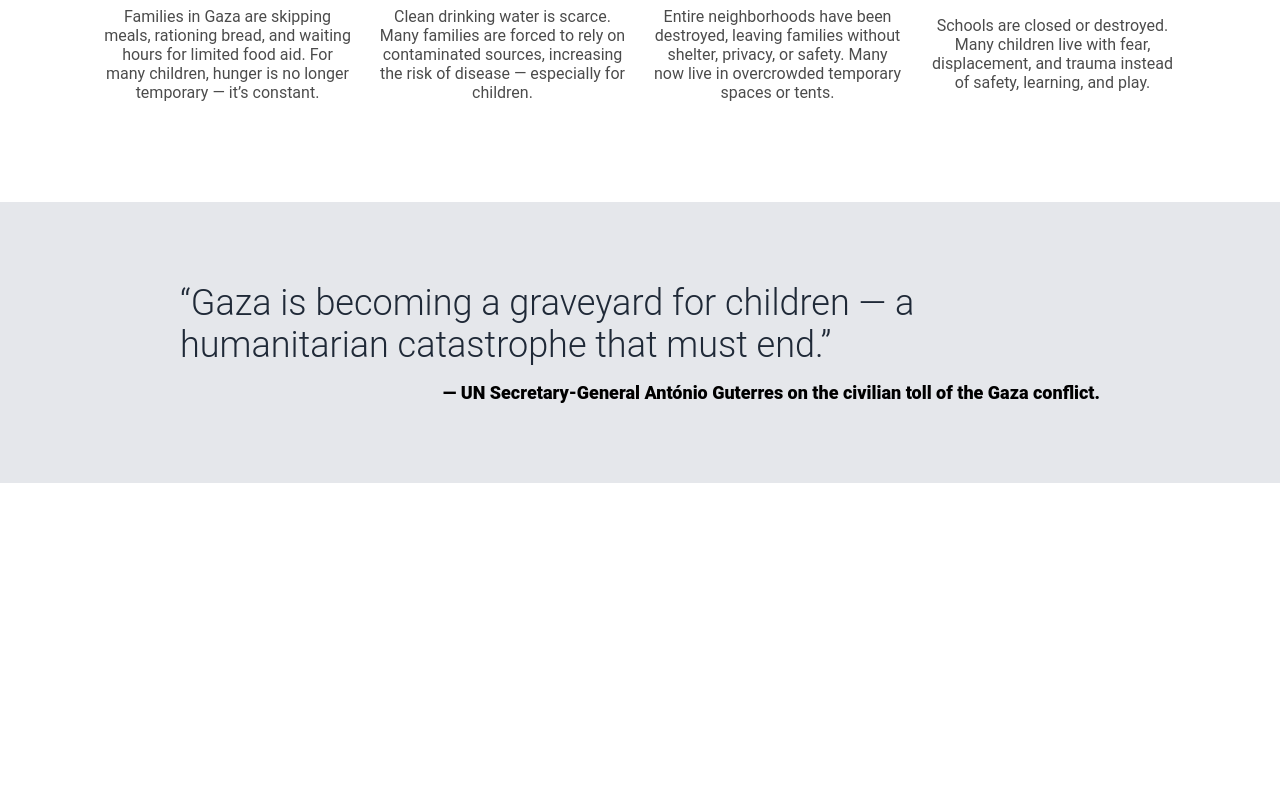
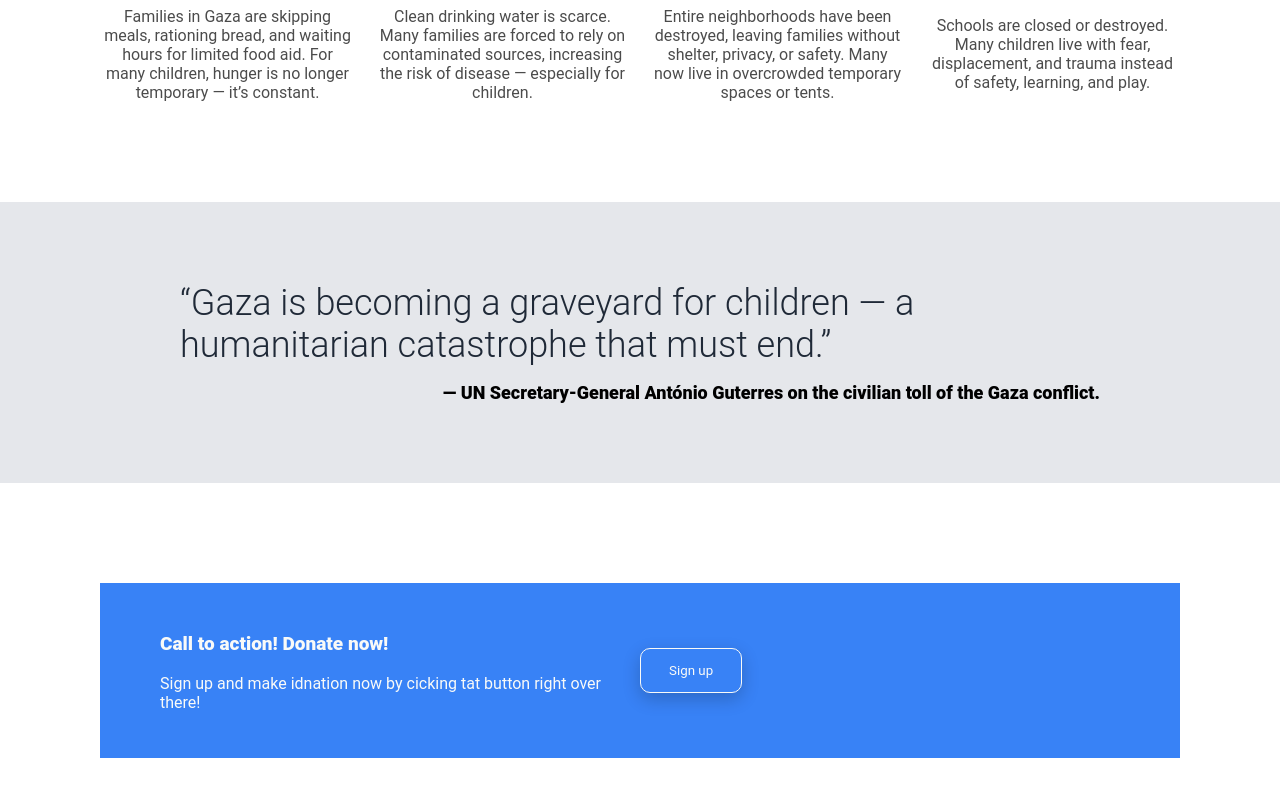
Before and after one commit to kemelbaymariyam/landing_page, a plain HTML site: page index.html in a window 1280 px wide. Shown: the part 930-1726 px from the top of the page. Before the commit the page ends 1413 px from the top, so only its background shows below. Drawn offline with Linux system fonts and the light colour scheme.

Commit message:
Complete pop up html and  css code

```diff
--- a/index.html
+++ b/index.html
@@ -69,8 +69,16 @@
             </div>
         </div>
     </div>
-    <div class="">
-
+    <div class="last-section">
+        <div class="pop-up">
+            <div class="pop-up-left">
+                <p id="pop-up-title">Call to action! Donate now!</p>
+                <p id="pop-up-text">Sign up and make  idnation now by cicking tat button  right over there!</p>
+            </div>
+            <div class="pop-up-right">
+              <button id="pop-up-button">Sign up</button>
+            </div>
+        </div>
     </div>
 </body>
 </html>
--- a/style.css
+++ b/style.css
@@ -195,3 +195,45 @@
     font-weight: 900;
     align-self: flex-end;
 }
+/*//////////////////////last section/////////////////////////////*/
+.last-section {
+    display: flex;
+    justify-content: space-around;
+    align-items: center;
+    padding: 100px;
+}
+.pop-up {
+    background-color: #3882F6;
+    display: flex;
+    padding: 30px 60px 30px 60px;
+    justify-content: center;
+    align-items: center;
+    flex: 1;
+}
+#pop-up-title {
+    font-size: 19px;
+    font-weight: 900;
+    color: #F9FAF8;
+}
+#pop-up-text {
+    font-size: 16px;
+    color: #F9FAF8;
+}
+#pop-up-button {
+  background-color: #3882F6;
+  color: #F9FAF8;
+  padding: 14px 28px;
+  border: 1px solid;
+  border-color: #F9FAF8;
+  border-radius: 10px;
+  cursor: pointer;
+  transition: all 0.25s ease;
+  box-shadow: 0 6px 18px rgba(0, 0, 0, 0.2);
+}
+.pop-up-right, .pop-up-left {
+    flex: 1;
+}
+.pop-up-right {
+    display: flex;
+    align-content: flex-end;
+}
```
